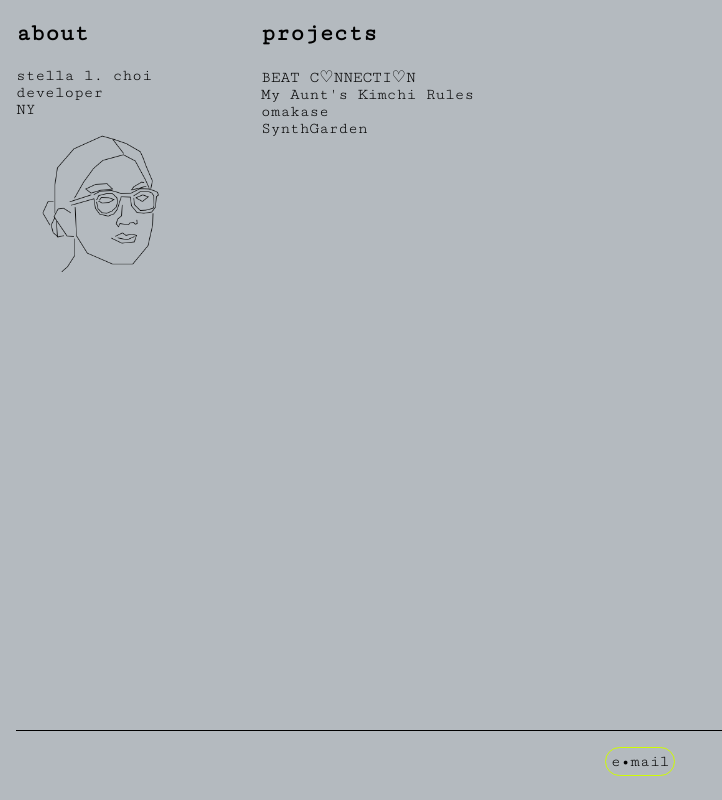
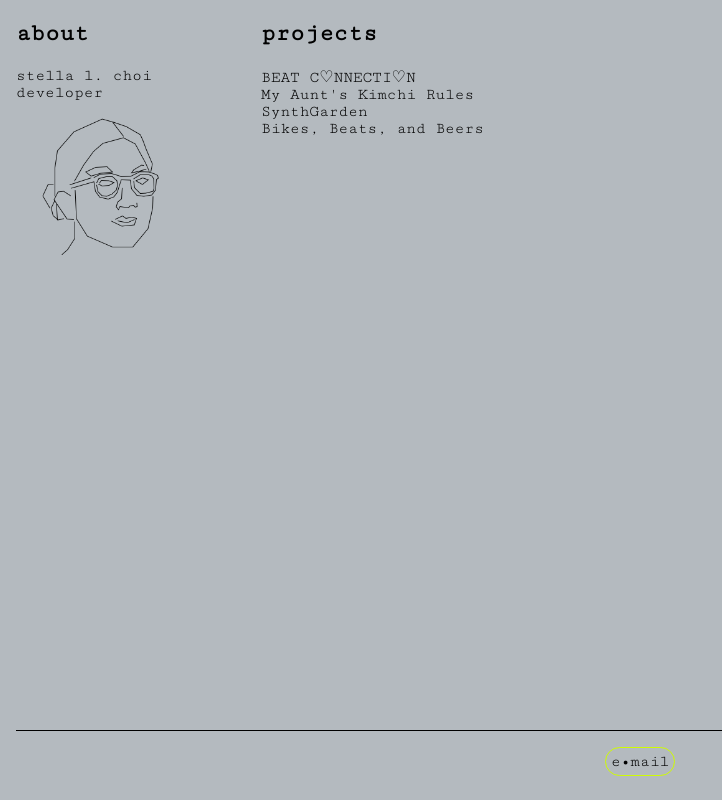
Before and after one commit to stellalc7/prtfl-deux, a Next.js app: page / in a window 1280 px wide. Shown: the whole page, without its empty margins (0-722 px from the left). Built offline with nearby package versions, Linux system fonts and the light colour scheme.

Commit message:
edit proj

```diff
--- a/pages/components/Project.js
+++ b/pages/components/Project.js
@@ -84,7 +84,7 @@ const Project = ({ project }) => {
                     loading="eager"
                 /><br></br><br></br>
                 <span><span className={styles.dot}></span> React Native, TypeScript, TBD</span><br></br><br></br>
-                Bike to beers while listening to beats. One day.<br></br><br></br>
+                Bike to beers while listening to beats. One day. I will make this app.<br></br><br></br>
             </div>
     } else if (project === 'more') {
         description =
--- a/pages/index.js
+++ b/pages/index.js
@@ -21,9 +21,9 @@ export default function Home() {
         <div className={styles.about}>
         <h2><span>about</span></h2>
           <div className={styles.info}>
-            <div className={project === 'more' ? styles.active : null} onMouseOver={() => setProject('more')}>stella l. choi</div>
+            stella l. choi<br></br>
+            {/* <div className={project === 'more' ? styles.active : null} onMouseOver={() => setProject('more')}>stella l. choi</div> */}
             developer<br></br>
-            NY<br></br>
           </div>
           <Image
             src={me}
@@ -40,9 +40,9 @@ export default function Home() {
             <div className={styles.projectList}>
               <div className={project === 'beat' ? styles.active : null} onMouseOver={() => setProject('beat')}>BEAT C♡NNECTI♡N</div>
               <div className={project === 'kimchi' ? styles.active : null} onMouseOver={() => setProject('kimchi')}>My Aunt&apos;s Kimchi Rules</div>
-              <div className={project === 'omakase' ? styles.active : null} onMouseOver={() => setProject('omakase')}>omakase</div>
+              {/* <div className={project === 'omakase' ? styles.active : null} onMouseOver={() => setProject('omakase')}>omakase</div> */}
               <div className={project === 'synth' ? styles.active : null} onMouseOver={() => setProject('synth')}>SynthGarden</div>
-              {/* <div className={project === 'bike' ? styles.active : null} onMouseOver={() => setProject('bike')}>Bikes, Beats, and Beers</div> */}
+              <div className={project === 'bike' ? styles.active : null} onMouseOver={() => setProject('bike')}>Bikes, Beats, and Beers</div>
               {/* <div className={project === 'museo' ? styles.active : null} onMouseOver={() => setProject('museo')}>museum</div><br></br><br></br><br></br><br></br> */}
             </div>
             <div className={styles.projectDetails}>
```
